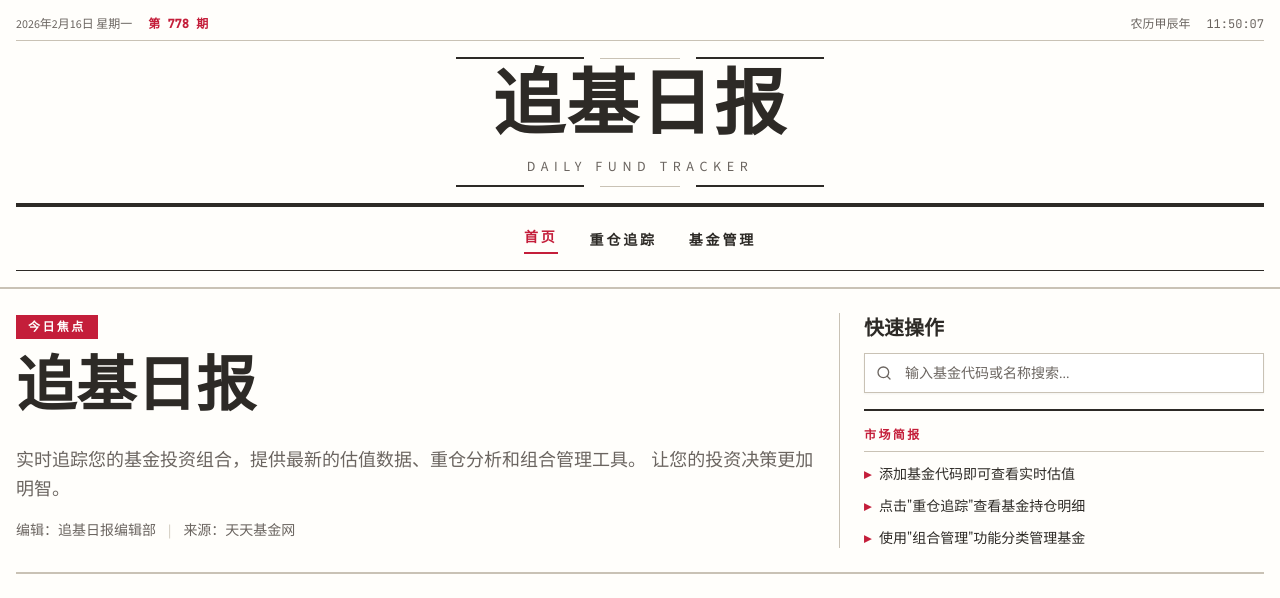
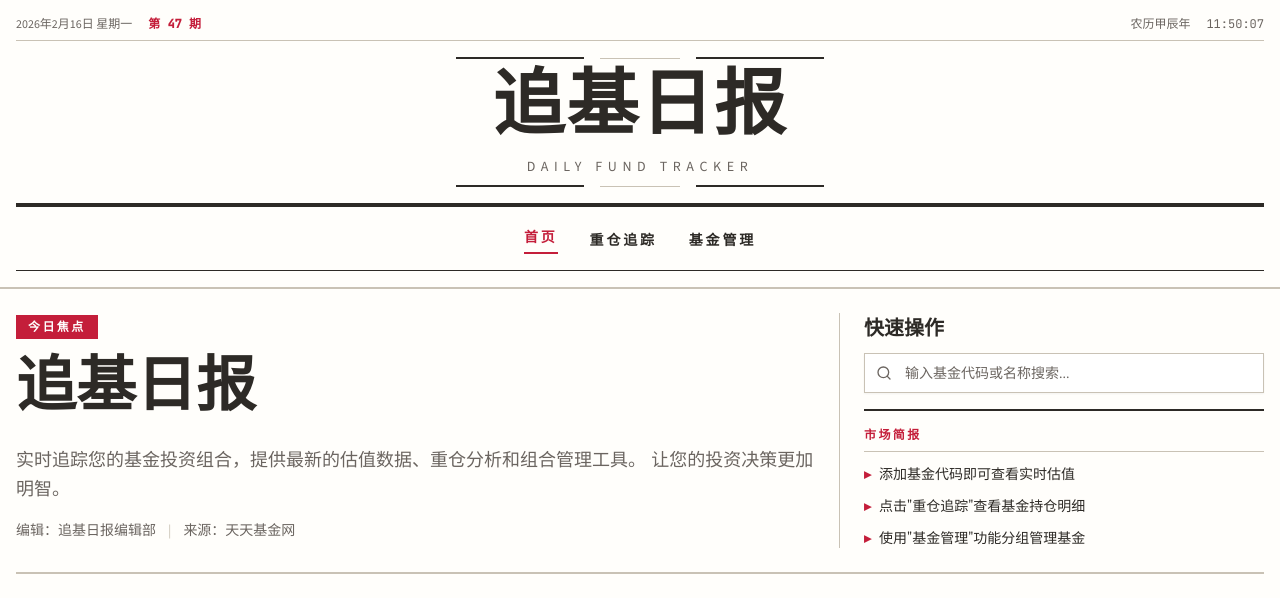
Before and after one commit to LAOVA/daily-fund-tracker, a Next.js app: page / in a window 1280 px wide. Shown: the top 598 px of the page. Built offline with nearby package versions, Linux system fonts and the light colour scheme.

Commit message:
fix(portfolio): 统一数字格式为两位小数并修正基金分组描述
- 将所有数字显示统一为保留两位小数格式
- 修改首页基金管理文字描述，由“组合管理”改为“基金管理”
- 修正计算期号的起始日期，由2024年改为2026年

```diff
--- a/app/page.tsx
+++ b/app/page.tsx
@@ -60,7 +60,7 @@ export default function Home() {
                 <div className="flex items-start gap-2">
                   <span className="text-[#C41E3A] font-bold">▸</span>
                   <p className="font-['Libre_Baskerville'] text-[#2D2A26]">
-                    使用"组合管理"功能分类管理基金
+                    使用"基金管理"功能分组管理基金
                   </p>
                 </div>
               </div>
--- a/app/portfolio/page.tsx
+++ b/app/portfolio/page.tsx
@@ -222,7 +222,7 @@ export default function PortfolioPage() {
                 总成本
               </div>
               <div className="font-['JetBrains_Mono'] text-lg text-[#2D2A26]">
-                ¥{formatNumber(portfolioSummary.totalCost)}
+                ¥{formatNumber(portfolioSummary.totalCost, 2)}
               </div>
             </div>
             <div>
@@ -230,7 +230,7 @@ export default function PortfolioPage() {
                 总市值
               </div>
               <div className="font-['JetBrains_Mono'] text-lg text-[#2D2A26]">
-                ¥{formatNumber(portfolioSummary.totalMarketValue)}
+                ¥{formatNumber(portfolioSummary.totalMarketValue, 2)}
               </div>
             </div>
             <div>
@@ -244,7 +244,7 @@ export default function PortfolioPage() {
                 )}
               >
                 {getChangeIcon(portfolioSummary.totalProfit)}¥
-                {formatNumber(Math.abs(portfolioSummary.totalProfit))}
+                {formatNumber(Math.abs(portfolioSummary.totalProfit), 2)}
               </div>
             </div>
             <div>
@@ -338,8 +338,8 @@ export default function PortfolioPage() {
                                 getChangeColor(profit)
                               )}
                             >
-                              {getChangeIcon(profit)}¥
-                              {formatNumber(Math.abs(profit))}
+                            {getChangeIcon(profit)}¥
+                              {formatNumber(Math.abs(profit), 2)}
                             </span>
                             <span
                               className={cn(
@@ -483,7 +483,7 @@ export default function PortfolioPage() {
                   <div className="text-xs text-[#6B6560] mt-1">
                     最新净值:{" "}
                     <span className="font-['JetBrains_Mono']">
-                      {formatNumber(editingFund.estimatedNetValue)}
+                      {formatNumber(editingFund.estimatedNetValue, 2)}
                     </span>
                   </div>
                 )}
@@ -527,7 +527,8 @@ export default function PortfolioPage() {
                   <span className="font-['JetBrains_Mono'] text-[#2D2A26]">
                     ¥
                     {formatNumber(
-                      parseFloat(positionShares) * parseFloat(positionCost)
+                      parseFloat(positionShares) * parseFloat(positionCost),
+                      2
                     )}
                   </span>
                 </div>
@@ -539,7 +540,8 @@ export default function PortfolioPage() {
                         ¥
                         {formatNumber(
                           parseFloat(positionShares) *
-                            editingFund.estimatedNetValue
+                            editingFund.estimatedNetValue,
+                          2
                         )}
                       </span>
                     </div>
@@ -567,7 +569,8 @@ export default function PortfolioPage() {
                             parseFloat(positionShares) *
                               (editingFund.estimatedNetValue -
                                 parseFloat(positionCost))
-                          )
+                          ),
+                          2
                         )}
                       </span>
                     </div>
--- a/components/layout/Header.tsx
+++ b/components/layout/Header.tsx
@@ -79,7 +79,7 @@ export function Header() {
   const weekDay = weekDays[today.getDay()];
 
   // 计算期号：从2024年1月1日开始计算
-  const startDate = new Date("2024-01-01");
+  const startDate = new Date("2026-01-01");
   const daysDiff = Math.floor(
     (today.getTime() - startDate.getTime()) / (1000 * 60 * 60 * 24)
   );
```
